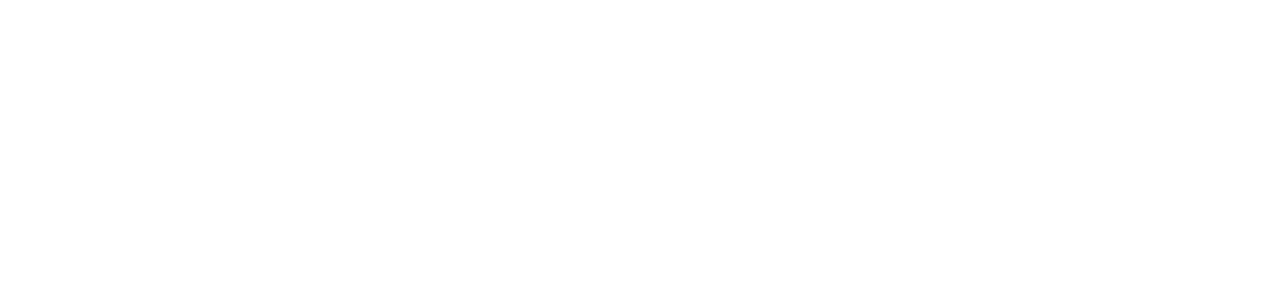
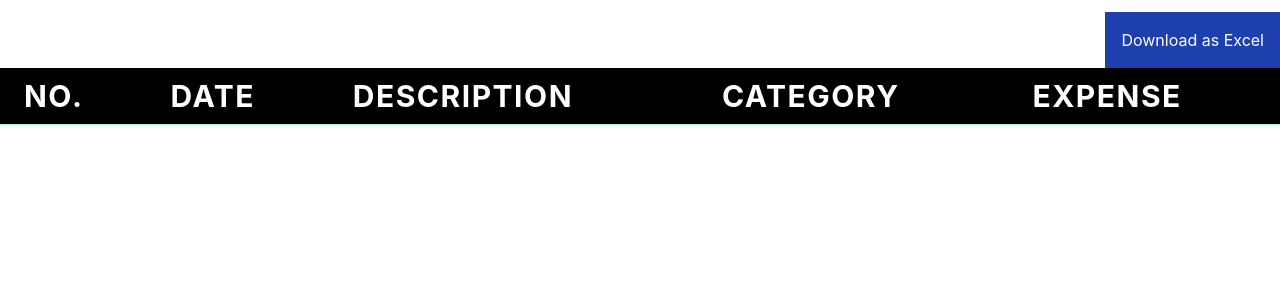
Before and after one commit to FerazAhmad1/frntendExpenseTracker, a React (Create React App) app in the folder expensetrackerreact/: page /report in a window 1280 px wide. Before the commit this address had no page. Shown: the top 300 px of the page. Built offline with nearby package versions, Linux system fonts and the light colour scheme.

Commit message:
report generation done

```diff
--- a/expensetrackerreact/package.json
+++ b/expensetrackerreact/package.json
@@ -3,12 +3,18 @@
   "version": "0.1.0",
   "private": true,
   "dependencies": {
+    "@chakra-ui/react": "^2.8.1",
+    "@emotion/react": "^11.11.1",
+    "@emotion/styled": "^11.11.0",
     "@reduxjs/toolkit": "^1.9.7",
     "@testing-library/jest-dom": "^5.17.0",
     "@testing-library/react": "^13.4.0",
     "@testing-library/user-event": "^13.5.0",
     "axios": "^1.5.1",
+    "file-saver": "^2.0.5",
+    "framer-motion": "^10.16.4",
     "react": "^18.2.0",
+    "react-csv": "^2.2.2",
     "react-dom": "^18.2.0",
     "react-razorpay": "^2.0.1",
     "react-redux": "^8.1.3",
--- a/expensetrackerreact/src/App.js
+++ b/expensetrackerreact/src/App.js
@@ -5,12 +5,21 @@ import { Route, Routes } from "react-router-dom";
 import { LandingPage } from "./components/LandingPage";
 import { ExpenseForm } from "./components/ExpenseForm";
 import { RequireAuth } from "./components/RequireAuth";
+import { Report } from "./components/Report";
 
 export default function App() {
   return (
     <>
       <Routes>
-        <Route path="/" element={<LandingPage />} />
+        <Route
+          path="/"
+          element={
+            <>
+              <LandingPage />
+            </>
+          }
+        />
+        <Route path="/report" element={<Report />} />
         <Route
           path="/main"
           element={
--- a/expensetrackerreact/src/components/ExpenseForm.js
+++ b/expensetrackerreact/src/components/ExpenseForm.js
@@ -15,6 +15,7 @@ export const ExpenseForm = () => {
   const [created, setCreated] = useState(false);
   const [id, setEdited] = useState("");
   const [deleteId, setDeleted] = useState(false);
+  const [allfetch, setallFetch] = useState([]);
   const selectCategoryRef = useRef();
   const moneyInputRef = useRef();
   const descriptionInputRef = useRef();
@@ -26,6 +27,7 @@ export const ExpenseForm = () => {
   const navigate = useNavigate();
 
   const submitHandler = async (e) => {
+    console.log(e);
     e.preventDefault();
     const amount = moneyInputRef.current.value
       ? moneyInputRef.current.value.trim()
@@ -48,6 +50,7 @@ export const ExpenseForm = () => {
     }
     const body = { amount, category, description };
     const { token } = authState;
+
     const config = {
       headers: {
         Authorization: `Bearer ${token}`,
@@ -61,7 +64,7 @@ export const ExpenseForm = () => {
           body,
           config
         );
-
+        console.log("iddddddddddddddddd");
         if (response.statusText === "OK") {
           dispatch(updateExpense({ id, body }));
           setCreated((previousState) => !previousState);
@@ -76,6 +79,7 @@ export const ExpenseForm = () => {
         body,
         config
       );
+      console.log("xxxxxxxxxxxxxxxxxxxxxx", response);
       const data = response.data.data;
       console.log(data);
       dispatch(createExpense(data));
@@ -109,6 +113,7 @@ export const ExpenseForm = () => {
             "allExpense",
             JSON.stringify(allExpense.data.data)
           );
+          setallFetch(allExpense.data.data);
         }
       } catch (error) {
         console.log(error.response.data);
@@ -199,6 +204,8 @@ export const ExpenseForm = () => {
             <option>Dineer</option>
             <option>Lunch</option>
             <option>Break fast</option>
+            <option>Salary</option>
+            <option>Birth Day Treet</option> <option>Education</option>
           </select>
         </div>
 
--- /dev/null
+++ b/expensetrackerreact/src/components/GenerateExcelfile.js
@@ -0,0 +1,24 @@
+import { saveAs } from "file-saver";
+import React from "react";
+
+const generateExcelFile = (data, filename) => {
+  // Convert the data to a Blob object.
+  const blob = new Blob([JSON.stringify(data)], {
+    type: "application/vnd.ms-excel",
+  });
+
+  // Save the Blob object as an Excel file.
+  saveAs(blob, filename);
+};
+
+export const GenerateExcelfile = ({ data, filename }) => {
+  const handleClick = () => {
+    generateExcelFile(data, filename);
+  };
+
+  return (
+    <button className="bg-blue-800 text-white p-4 " onClick={handleClick}>
+      Download as Excel
+    </button>
+  );
+};
--- /dev/null
+++ b/expensetrackerreact/src/components/GenetrateCsv.js
@@ -0,0 +1,18 @@
+import React from "react";
+import { CSVLink } from "react-csv";
+
+export const GenetrateCsv = ({ data, filename }) => {
+  const generateCSVFile = (data, filename) => {
+    const csvData = data.map((row) => Object.values(row));
+
+    return (
+      <CSVLink
+        data={csvData}
+        headers={Object.keys(data[0])}
+        filename={filename}>
+        Download as CSV
+      </CSVLink>
+    );
+  };
+  return <div>{generateCSVFile(data, filename)}</div>;
+};
--- a/expensetrackerreact/src/components/LandingPage.js
+++ b/expensetrackerreact/src/components/LandingPage.js
@@ -1,33 +1,63 @@
 import React, { useEffect, useRef, useState } from "react";
 import { NavLink } from "react-router-dom";
 import budget from "../Images/Budget.jpeg";
+import { useSelector } from "react-redux";
+import { LeaderBoard } from "./LeaderBoard";
+import axios from "axios";
+export const LandingPage = () => {
+  const authState = useSelector((state) => state.auth);
+  const [data, setData] = useState([]);
 
-export const LandingPage = () => {
+  useEffect(() => {
+    async function fetchLeaderBoard() {
+      const leaderBoardData = await axios.get(
+        "http://localhost:3002/api/v1/expense/leaderbord"
+      );
+      return leaderBoardData.data.data;
+    }
+
+    const data = fetchLeaderBoard().then((data) => {
+      setData(data);
+      localStorage.setItem("leaderBordData", JSON.stringify(data));
+    });
+  }, []);
+  console.log(data, "datadddddddddddddddddddddddddddd");
+  console.log(authState);
+  const tableHeader = ["No.", "Name", "Score"];
+  const propertes = ["name", "totalamount"];
   return (
-    <>
+    <div className="flex flex-col justify-end">
       <nav
         className={`  box-border  flex-1
        flex  flex-col max-h-fit bg-black md:flex-row md:justify-evenly md:items-center `}>
         <div className=" p-10 text-5xl text-white ">
           <h1 className="uppercase">Daily Expense Tracker</h1>
         </div>
+        {!authState.isLoggedIn && (
           <NavLink
             className=" p-10 hover:border-b-2 + border-red-800 +ease-in-out  no-underline text-white md:text-3xl "
             to="/login">
             LOGIN
           </NavLink>
+        )}
+        {!authState.isLoggedIn && (
           <NavLink
             className=" p-10 hover:border-b-2 + border-red-800 +ease-in-out no-underline text-white md:text-3xl"
             to="/signup">
             SIGNUP
           </NavLink>
+        )}
       </nav>
-      <div className=" box-border flex m-0 p-0 border-collapse  min-h-screen  border-2 border-red-700 ">
-        <img
-          className="flex-1 m-0 p-0 object-cover border-2 border-red-700 "
-          src={budget}
+      <div className="flex justify-end ">
+        <div className="flex flex-col justify-center p-3  items-center border border-black  ">
+          <h1 className="flex text-3xl font-bold">LeaderBoard</h1>
+          <LeaderBoard
+            data={data}
+            tableHeader={tableHeader}
+            properties={propertes}
           />
         </div>
-    </>
+      </div>
+    </div>
   );
 };
--- /dev/null
+++ b/expensetrackerreact/src/components/LeaderBoard.js
@@ -0,0 +1,40 @@
+import React from "react";
+import { TableHeader } from "./TableHeader";
+
+import {
+  Table,
+  Thead,
+  Tbody,
+  Tr,
+  Td,
+  TableCaption,
+  TableContainer,
+} from "@chakra-ui/react";
+
+export const LeaderBoard = ({ tableHeader, data, properties }) => {
+  return (
+    <TableContainer width="-moz-fit-content">
+      <Table variant="striped" colorScheme="teal" fontSize={"3xl"}>
+        <Thead backgroundColor="blackAlpha.200" textColor="white">
+          <Tr>
+            {tableHeader.map((th) => (
+              <TableHeader>{th}</TableHeader>
+            ))}
+          </Tr>
+        </Thead>
+        <Tbody>
+          {data.map((obj, i) => {
+            return (
+              <Tr>
+                <Td>{i + 1}</Td>
+                {properties.map((p) => {
+                  return <Td>{obj[p]}</Td>;
+                })}
+              </Tr>
+            );
+          })}
+        </Tbody>
+      </Table>
+    </TableContainer>
+  );
+};
--- /dev/null
+++ b/expensetrackerreact/src/components/Report.js
@@ -0,0 +1,42 @@
+import React from "react";
+import { useSelector } from "react-redux";
+import { LeaderBoard } from "./LeaderBoard";
+import { GenetrateCsv } from "./GenetrateCsv";
+import { GenerateExcelfile } from "./GenerateExcelfile";
+
+export const Report = () => {
+  const expense = useSelector((state) => state.expense.data);
+
+  const tableHeader = ["NO.", "Date", "Description", "Category", "Expense"];
+  console.log(expense);
+  const data = expense.map((obj) => {
+    const date = obj.createdAt.split("T")[0];
+    let amount = obj.amount;
+
+    const description = obj.description;
+    const category = obj.category;
+
+    return {
+      date,
+      amount,
+      description,
+      category,
+    };
+  });
+  const properties = ["date", "description", "category", "amount"];
+  const downloadHandler = () => {};
+  return (
+    <>
+      <div className="flex justify-end mt-3 ">
+        <GenerateExcelfile data={data} filename="my-excel-file.xlsx">
+          Download as excel file
+        </GenerateExcelfile>
+      </div>
+      <LeaderBoard
+        properties={properties}
+        tableHeader={tableHeader}
+        data={data}
+      />
+    </>
+  );
+};
--- /dev/null
+++ b/expensetrackerreact/src/components/TableHeader.js
@@ -0,0 +1,15 @@
+import React from "react";
+import { Th } from "@chakra-ui/react";
+
+export const TableHeader = ({ children }) => {
+  return (
+    <Th
+      fontSize="3xl"
+      textColor={"white"}
+      paddingX={6}
+      paddingY={5}
+      backgroundColor={"black"}>
+      {children}
+    </Th>
+  );
+};
--- a/expensetrackerreact/src/index.js
+++ b/expensetrackerreact/src/index.js
@@ -3,6 +3,7 @@ import ReactDOM from "react-dom/client";
 import "./index.css";
 import { BrowserRouter } from "react-router-dom";
 import { Provider } from "react-redux";
+import { ChakraProvider } from "@chakra-ui/react";
 import store from "./app/Stotre";
 import App from "./App";
 import reportWebVitals from "./reportWebVitals";
@@ -12,7 +13,9 @@ root.render(
   <React.StrictMode>
     <Provider store={store}>
       <BrowserRouter>
-        <App />
+        <ChakraProvider>
+          <App />
+        </ChakraProvider>
       </BrowserRouter>
     </Provider>
   </React.StrictMode>
```
Also changed, not shown: 1 other file (tests, documents, lock files or other folders). Lines whose indentation alone changed are shown as unchanged.
